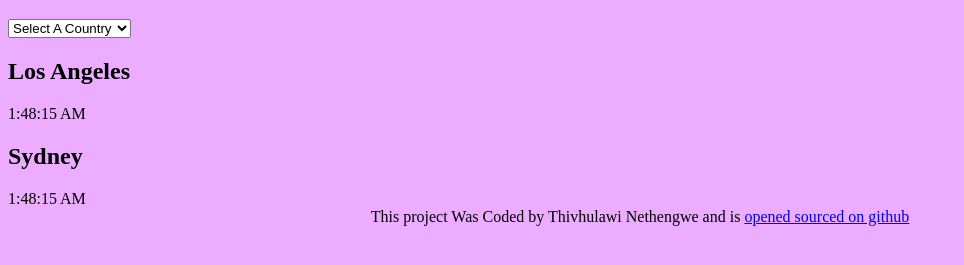
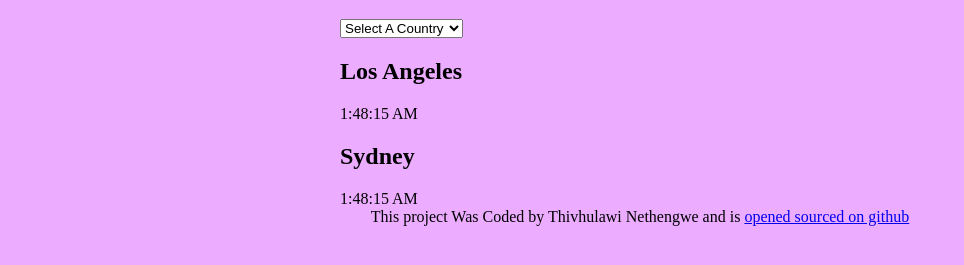
Before and after one commit to Thivhu/World-clock, a plain HTML site: page index.html in a window 1280 px wide. Shown: the part 61-326 px from the top of the page, without its empty margins (0-964 px from the left). Drawn offline with Linux system fonts and the light colour scheme; a script that the page names is missing.

Commit message:
Updated container class

```diff
--- a/css/style.css
+++ b/css/style.css
@@ -4,3 +4,5 @@ body{
 }
     h1{text-align: center;}
     footer{text-align: center;}
+    .container{max-width: 600px;
+    margin: 0 auto;}
```
